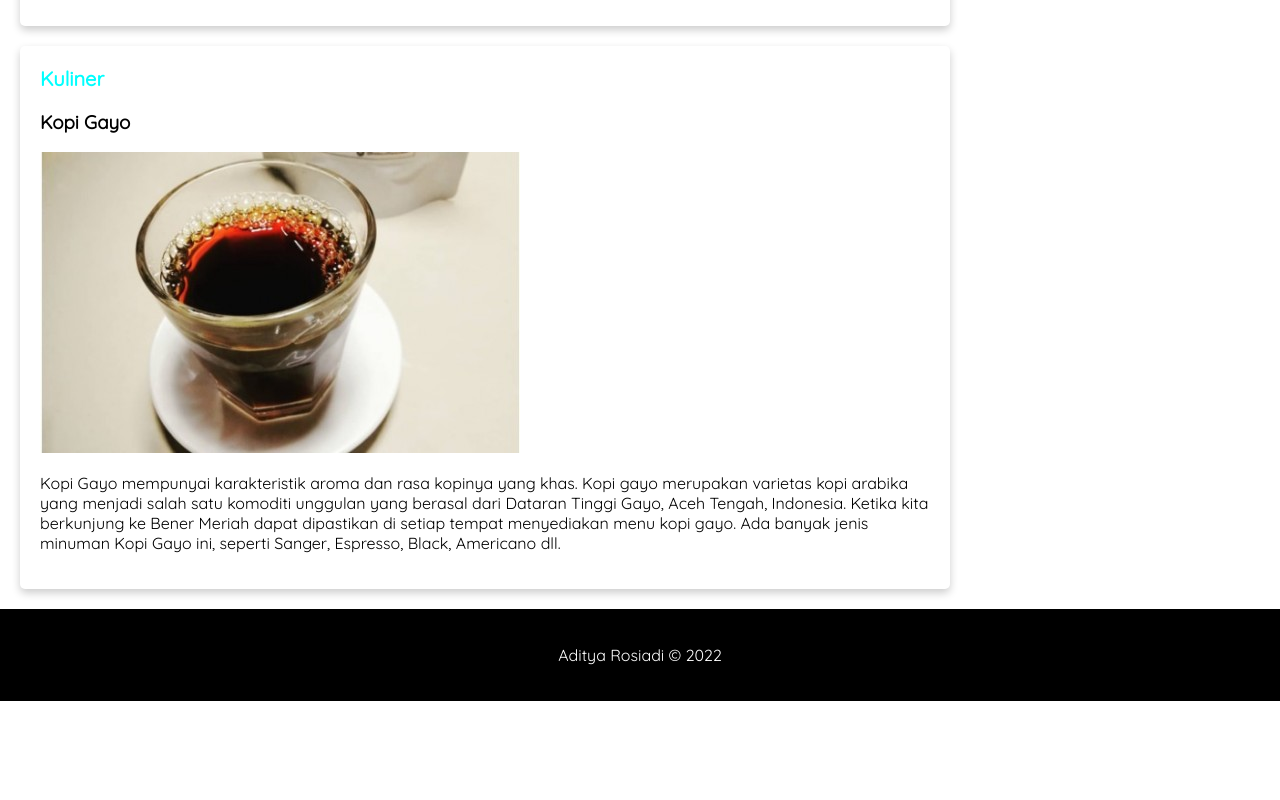
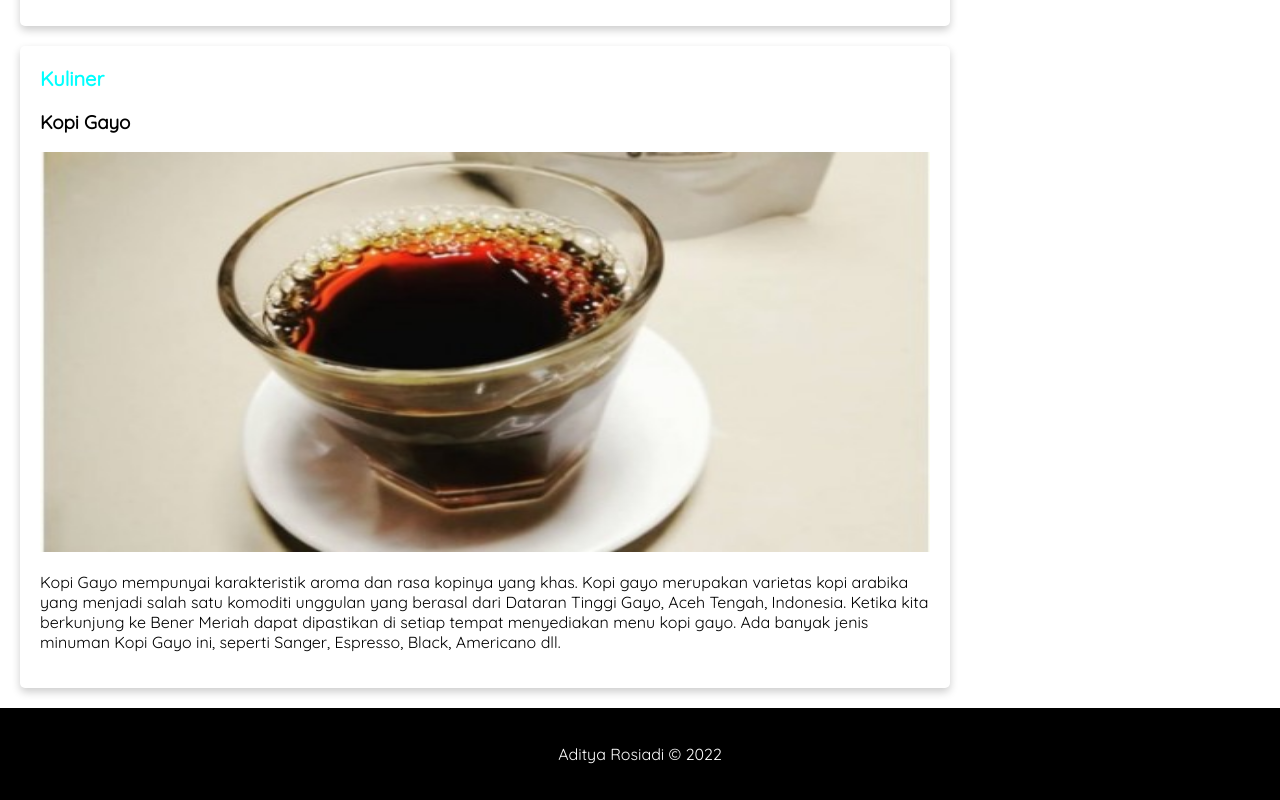
Before and after one commit to idvadit/benemeriahweb, a plain HTML site: page index.html in a window 1280 px wide. Shown: the part 3744-4544 px from the top of the page. Before the commit the page ends 4445 px from the top, so only its background shows below. Drawn offline with Linux system fonts and the light colour scheme.

Commit message:
Update index.html
feature class on img

```diff
--- a/index.html
+++ b/index.html
@@ -98,7 +98,7 @@
 
                     <section>
                         <h3>Kopi Gayo</h3>
-                        <img src="assets/image/kopigayo.jpg" alt="kopi gayo">
+                        <img src="assets/image/kopigayo.jpg" class="featured-image" alt="kopi gayo">
                         <p>
                             Kopi Gayo mempunyai karakteristik aroma dan rasa kopinya yang khas. Kopi gayo merupakan varietas kopi arabika yang menjadi salah satu komoditi unggulan yang berasal dari Dataran Tinggi Gayo, Aceh Tengah, Indonesia. Ketika kita berkunjung ke Bener Meriah
                             dapat dipastikan di setiap tempat menyediakan menu kopi gayo. Ada banyak jenis minuman Kopi Gayo ini, seperti Sanger, Espresso, Black, Americano dll.
```
